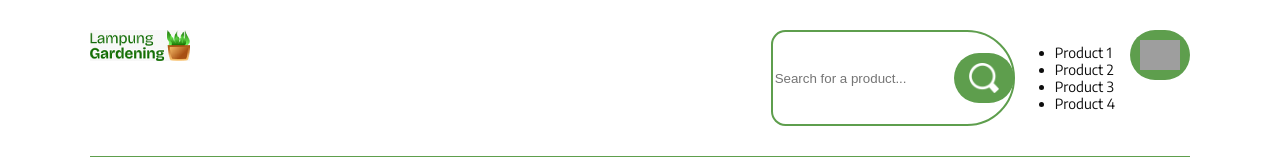
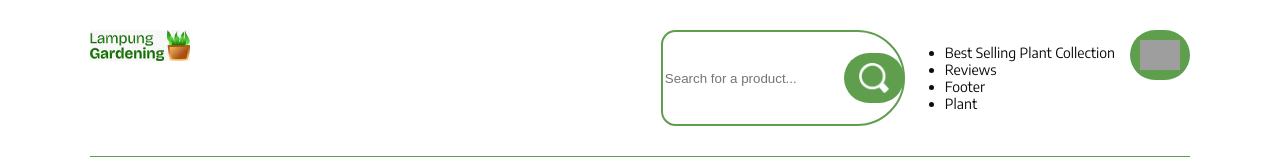
Before and after one commit to moinuddin-4678/Lampung, a React (Create React App) app in the folder greener/: page / in a window 1280 px wide. Shown: the top 162 px of the page. Built offline with nearby package versions, Linux system fonts and the light colour scheme; grey boxes are pictures that could not be loaded.

Commit message:
make search bar dynamic

```diff
--- a/greener/src/components/Home.js
+++ b/greener/src/components/Home.js
@@ -13,7 +13,10 @@ import photo2 from '../img/sarah.jpg';
 import BestSellingCard from './BestSellingCard';
 import Reviews from './Reviews';
 
-function Home() {
+
+function Home({data}) {
+
+
 
     const ReviewCards = [
         {
@@ -56,6 +59,9 @@ function Home() {
             img:png
         }
     ]
+
+
+
     return (
         <>
             <div class="container">
@@ -98,7 +104,7 @@ function Home() {
             </div>
             <section class="greenSec">
                 <div class="wrapper">
-                    <h2>BEST SELLING<br />Plant Collection</h2>
+                <h2>Best Selling <br/>Plant Collection</h2>
                     <div class="container">
                         {
                             Cards.map((Card) => (
--- a/greener/src/components/Searchform.js
+++ b/greener/src/components/Searchform.js
@@ -3,13 +3,24 @@ import search from '../img/search-magnifying-glass-white-icon.webp';
 import react, { useState } from 'react';
 
 
-function Searchform ({}) {
-    const data = [
-        { id: 1, name: 'Product 1' },
-        { id: 2, name: 'Product 2' },
-        { id: 3, name: 'Product 3' },
-        { id: 4, name: 'Product 4' },
+function Searchform() {
+
+  const data =
+  [
+    {
+        name: 'Best Selling Plant Collection'
+    } ,
+    {
+       name: 'Reviews'
+      },
+    {
+       name: 'Footer'
+      },
+    {
+       name: 'Plant'
+      },
   ];
+
 
   // State to store the search term and filtered results
   const [searchTerm, setSearchTerm] = useState('');
@@ -34,7 +45,7 @@ function Searchform ({}) {
     <>
       <div class="searchCart">
         <form action="">
-            <input   type="text"
+          <input type="text"
             value={searchTerm}
             onChange={handleSearch}
             placeholder="Search for a product..." />
@@ -44,14 +55,15 @@ function Searchform ({}) {
         </form>
         <ul>
           {filteredData.length > 0 ? (
-          filteredData.map((item) => (
-            <li key={item.id}>{item.name}</li>
+            filteredData.map((data) => (
+              <li>{data.name}</li>
             ))
-        ) : (
+          )
+           :
+           (
             <li>No results found</li>
           )}
         </ul>
-
         <a href="" class="cartButton">
           <img src={svg} alt='' ></img>
         </a>
```
Lines whose indentation alone changed are shown as unchanged.
